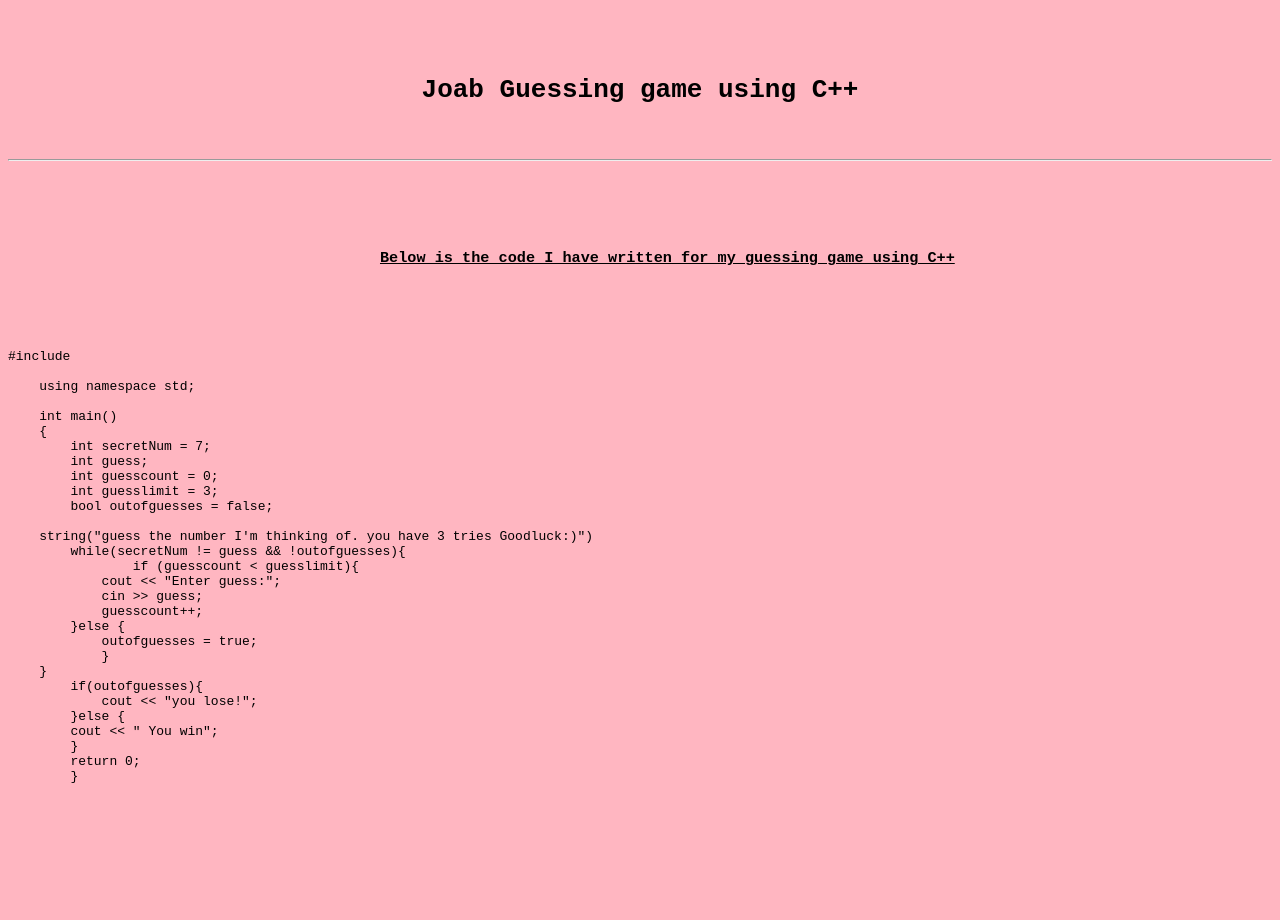
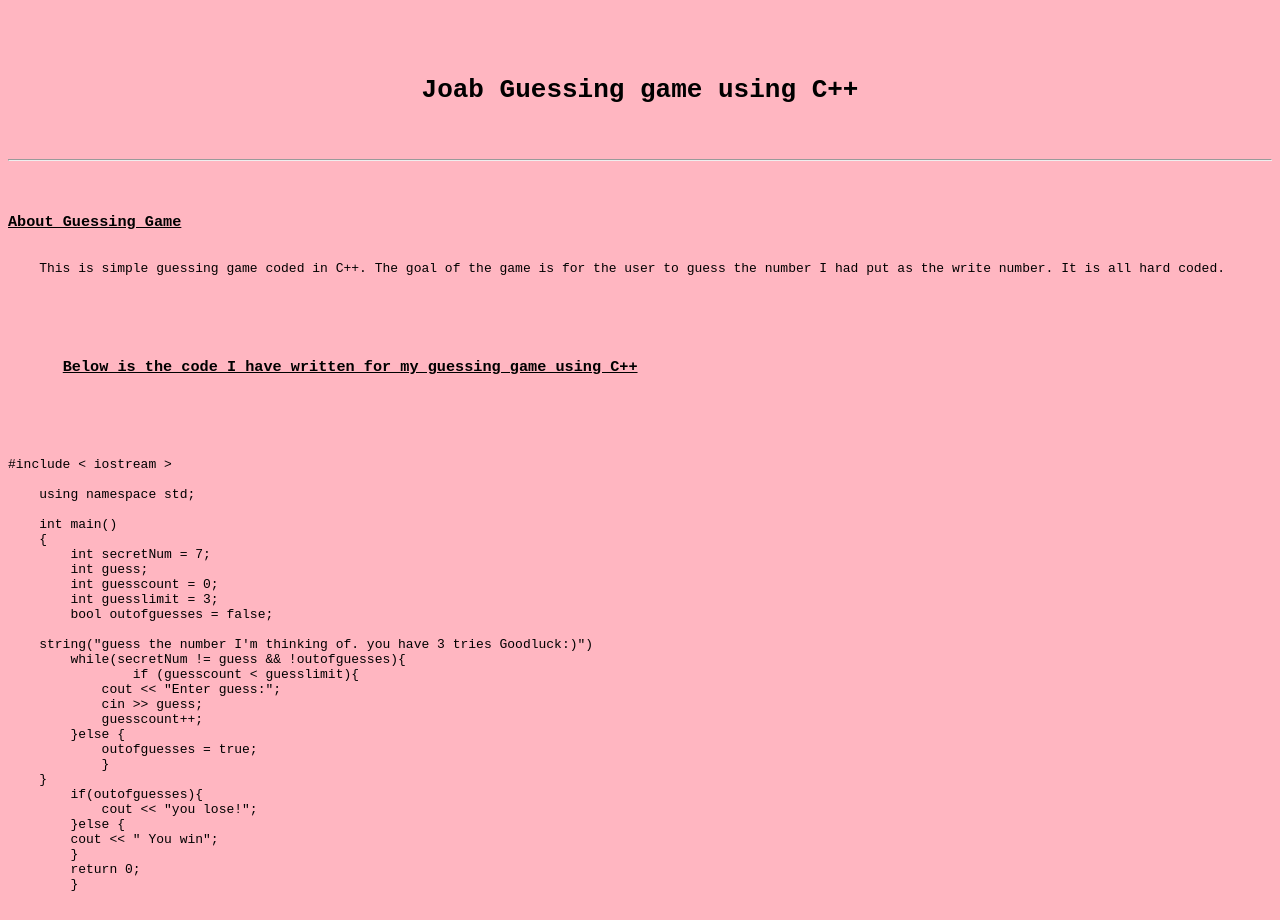
Before and after one commit to JoabBer/Joabber.github.io, a plain HTML site: page calculator.html in a window 1280 px wide. Before the commit the page ends 812 px from the top, so only its background shows below. Drawn offline with Linux system fonts and the light colour scheme.

Commit message:
Update calculator.html

```diff
--- a/calculator.html
+++ b/calculator.html
@@ -11,17 +11,19 @@
 <pre>
 <style>
     h1 {text-align: center;}
-    h3  {text-align: center;}
+
 </style>
 
  <h1><b>Joab Guessing game using C++</b></h1>
  <hr/>
-<h3>
+ <h3><u><b>About Guessing Game</b></u></h3>
+    This is simple guessing game coded in C++. The goal of the game is for the user to guess the number I had put as the write number. It is all hard coded.
+    <h3>
     <pre>
       <u>Below is the code I have written for my guessing game using C++</u>
     </pre>
 </h3>
-#include <iostream>
+#include < iostream >
 
     using namespace std;
 
```
